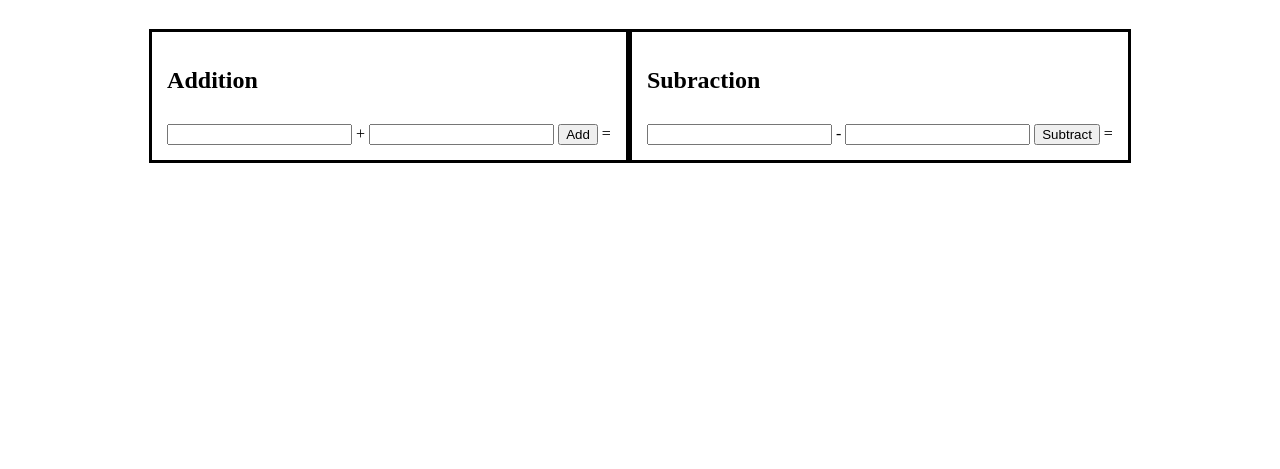
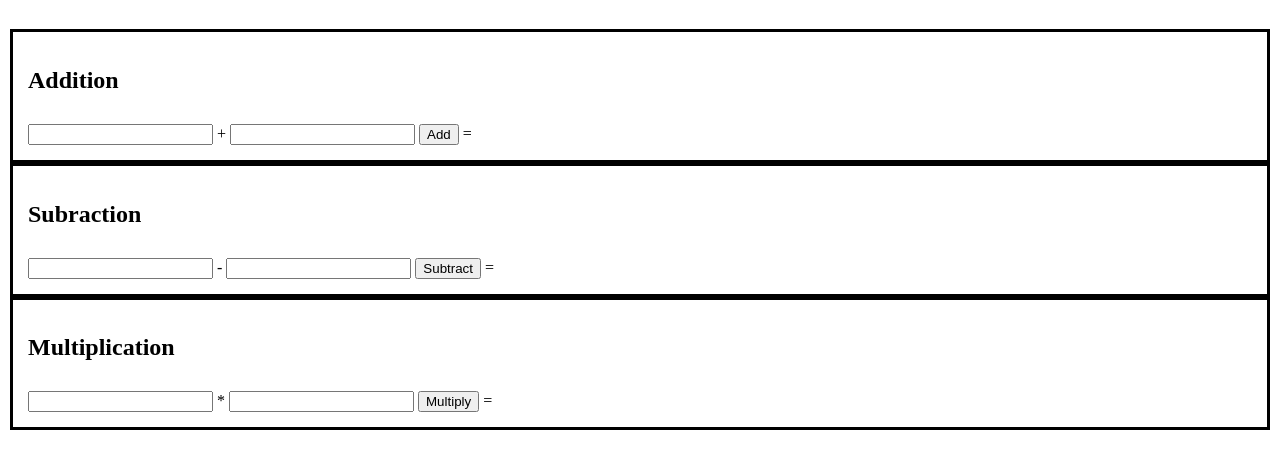
Before and after one commit to H-Indiana-Holdsworth/lab-04-calculator-2, a plain HTML site: page index.html in a window 1280 px wide. Shown: the part 61-530 px from the top of the page. Drawn offline with Linux system fonts and the light colour scheme.

Commit message:
Created UI for multiply

```diff
--- a/index.html
+++ b/index.html
@@ -36,6 +36,16 @@
             <span id="sub-output"></span>
         </div>
 
+        <div class="calculation">
+            <h2>Multiplication</h2>
+            <input id="multi-input-1" type="text">
+            *
+            <input id="multi-input-2" type="text">
+            <button id="multi-btn">Multiply</button>
+            =
+            <span id="multi-output"></span>
+        </div>
+
     </main>
     <script type="module" src="./app.js"></script>
 </body>
--- a/styles/style.css
+++ b/styles/style.css
@@ -11,6 +11,7 @@ main {
     width: 100%;
     display: flex;
     justify-content: center;
+    flex-direction: column;
 }
 
 .calculation {
```
